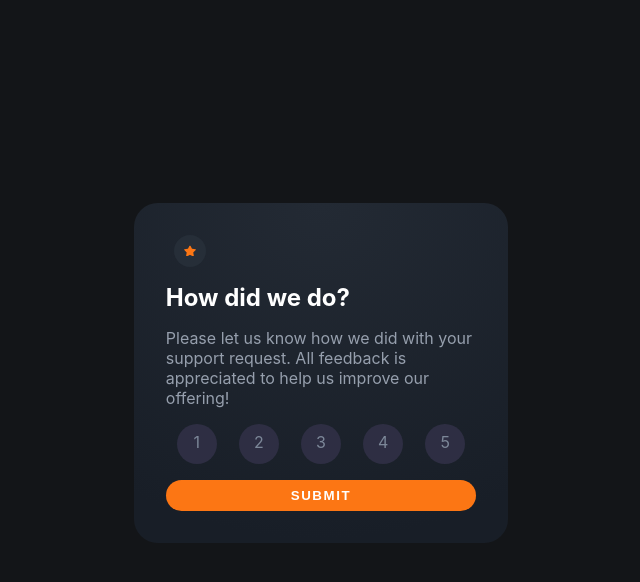
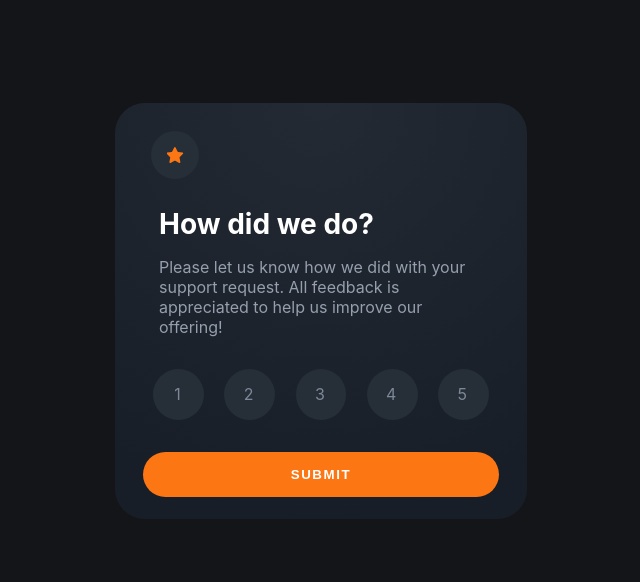
Before and after one commit to yagoalessio88/FRONTENDMENTOR-interactive-rating-component, a React (Create React App) app: page / in a window 1280 px wide. Shown: the top 582 px of the page, without its empty margins (319-959 px from the left). Built offline with nearby package versions, Linux system fonts and the light colour scheme.

Commit message:
figma corrections

```diff
--- a/src/App.css
+++ b/src/App.css
@@ -12,12 +12,10 @@ main{
   padding: 1rem;
 }
 .main-section {
-  margin: 15% auto 0 auto;
+  margin: 7% auto 0 auto;
   background: radial-gradient(98.96% 98.96% at 50% 0%, #232A34 0%, #181E27 100%);
-  border-radius: 1.5rem;
-  padding: 2rem;
-  max-width: 30%;
-  min-width: 300px;
-  max-height: 40%;
-  min-height: 100px;
+  border-radius: 1.875rem;
+  padding: 1.75rem;
+  width: 25.75rem;
+  height: 26rem;
 }
--- a/src/components/Rating.js
+++ b/src/components/Rating.js
@@ -5,13 +5,12 @@ function Rating() {
 	const { setIsSubmitted, setPuntuation } = useRatingContext();
 
 	const handlePuntuation = (e) => {
-		const botones = [...e.currentTarget.querySelectorAll("div")];
+		const buttonsContainer = document.querySelector(".puntuation-container");
+		const botones = [...buttonsContainer.querySelectorAll(".span")];
 		botones.map((boton) => {
 			return boton.classList.remove("selected");
 		});
-		if (!e.target.classList.contains("puntuation-container")) {
-			e.target.classList.add("selected");
-		}
+		e.target.classList.add("selected");
 		const id = e.target.dataset.id;
 		setPuntuation(id);
 	};
@@ -22,19 +21,39 @@ function Rating() {
 					<div className="logo-container">
 						<img src={Logo} alt="icon star" />
 					</div>
-					<div>
+					<div className="body-content">
 						<h4>How did we do?</h4>
 						<p>
 							Please let us know how we did with your support request. All
 							feedback is appreciated to help us improve our offering!
 						</p>
 					</div>
-					<div className="puntuation-container" onClick={handlePuntuation}>
-						<div data-id={1}>1</div>
-						<div data-id={2}>2</div>
-						<div data-id={3}>3</div>
-						<div data-id={4}>4</div>
-						<div data-id={5}>5</div>
+					<div className="puntuation-container">
+						<div>
+							<span className="span" data-id={1} onClick={handlePuntuation}>
+								1
+							</span>
+						</div>
+						<div>
+							<span className="span" data-id={2} onClick={handlePuntuation}>
+								2
+							</span>
+						</div>
+						<div>
+							<span className="span" data-id={3} onClick={handlePuntuation}>
+								3
+							</span>
+						</div>
+						<div>
+							<span className="span" data-id={4} onClick={handlePuntuation}>
+								4
+							</span>
+						</div>
+						<div>
+							<span className="span" data-id={5} onClick={handlePuntuation}>
+								5
+							</span>
+						</div>
 					</div>
 					<button type="button" onClick={() => setIsSubmitted(true)}>
 						SUBMIT
@@ -54,31 +73,36 @@ const Wrapper = styled.section`
 	}
 	.logo-container {
 		background: #262e38;
-		height: 2rem;
-		width: 2rem;
+		height: 3rem;
+		width: 3rem;
 		margin-left: 0.5rem;
 		border-radius: 50%;
 		position: relative;
 	}
 	.logo-container img {
-		height: 0.7rem;
+		height: 1rem;
 		position: absolute;
 		left: 50%;
 		top: 50%;
 		transform: translate(-50%, -50%);
 	}
 	h4 {
-		font-size: 1.5rem;
-		margin-top: 1rem;
+		font-size: 1.75rem;
+		margin-top: 1.75rem;
 		margin-bottom: 1rem;
 		color: #ffffff;
 	}
 	p {
+		font-size: 1rem;
 		color: #969fad;
+	}
+	.body-content {
+		margin: 1rem;
 	}
 	.puntuation-container {
 		padding-top: 1rem;
 		padding-bottom: 1rem;
+		margin-bottom: 1rem;
 		display: flex;
 		justify-content: space-around;
 	}
@@ -86,12 +110,19 @@ const Wrapper = styled.section`
 	.puntuation-container div {
 		color: #7c8798;
 		padding: 0.5rem;
-		background-color: rgb(46, 46, 67);
-		height: 2.5rem;
-		width: 2.5rem;
+		background: #262e38;
+		height: 3.18rem;
+		width: 3.18rem;
 		border-radius: 50%;
 		position: relative;
-		text-align: center;
+		overflow: hidden;
+	}
+	span {
+		padding: 60%;
+		position: absolute;
+		left: 48%;
+		top: 50%;
+		transform: translate(-50%, -50%);
 	}
 	.puntuation-container div:hover {
 		background-color: rgb(230, 121, 32);
@@ -109,8 +140,9 @@ const Wrapper = styled.section`
 	button {
 		border-style: none;
 		width: 100%;
+		height: 2.81rem;
 		padding: 0.5rem;
-		border-radius: 1rem;
+		border-radius: 1.5rem;
 		color: #ffffff;
 		background: #fc7614;
 		font-weight: 600;
--- a/src/index.js
+++ b/src/index.js
@@ -9,8 +9,7 @@ const root = ReactDOM.createRoot(document.getElementById("root"));
 root.render(
 	<RatingProvider>
 		<App />
-	</RatingProvider>,
-	document.getElementById("root")
+	</RatingProvider>
 );
 
 // If you want to start measuring performance in your app, pass a function
```
